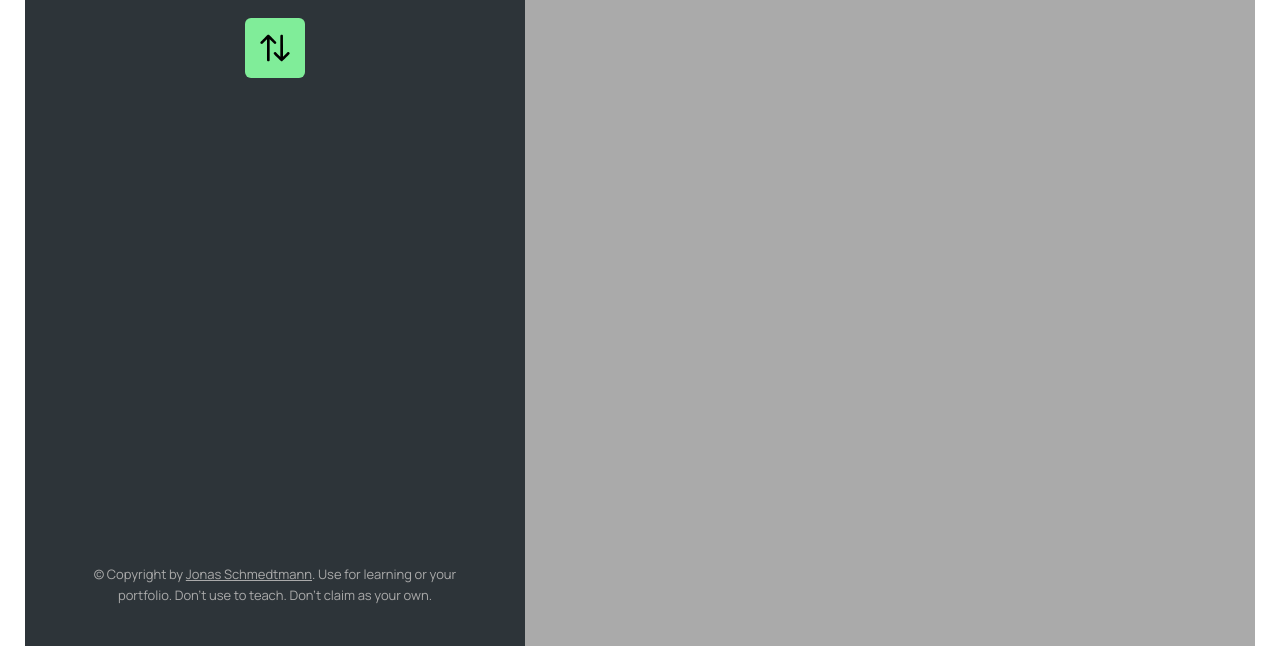
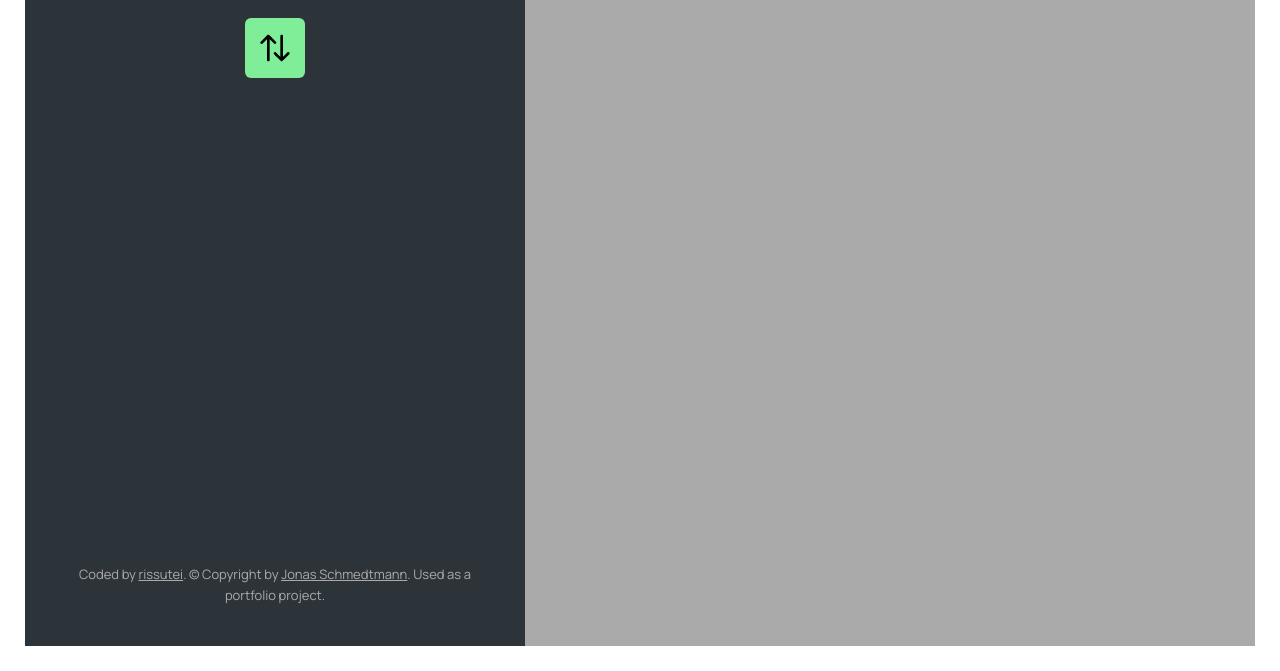
Before and after one commit to rissutei4/Mapwy, a plain HTML site: page index.html in a window 1280 px wide. Shown: the part 129-800 px from the top of the page. Drawn offline with nearby package versions, Linux system fonts and the light colour scheme.

Commit message:
changed the copyright

```diff
--- a/index.html
+++ b/index.html
@@ -83,65 +83,17 @@
             </div>
             <button class="form__btn">OK</button>
         </form>
-
-        <!-- <li class="workout workout--running" data-id="1234567890">
-          <h2 class="workout__title">Running on April 14</h2>
-          <div class="workout__details">
-            <span class="workout__icon">🏃‍♂️</span>
-            <span class="workout__value">5.2</span>
-            <span class="workout__unit">km</span>
-          </div>
-          <div class="workout__details">
-            <span class="workout__icon">⏱</span>
-            <span class="workout__value">24</span>
-            <span class="workout__unit">min</span>
-          </div>
-          <div class="workout__details">
-            <span class="workout__icon">⚡️</span>
-            <span class="workout__value">4.6</span>
-            <span class="workout__unit">min/km</span>
-          </div>
-          <div class="workout__details">
-            <span class="workout__icon">🦶🏼</span>
-            <span class="workout__value">178</span>
-            <span class="workout__unit">spm</span>
-          </div>
-        </li>
-
-        <li class="workout workout--cycling" data-id="1234567891">
-          <h2 class="workout__title">Cycling on April 5</h2>
-          <div class="workout__details">
-            <span class="workout__icon">🚴‍♀️</span>
-            <span class="workout__value">27</span>
-            <span class="workout__unit">km</span>
-          </div>
-          <div class="workout__details">
-            <span class="workout__icon">⏱</span>
-            <span class="workout__value">95</span>
-            <span class="workout__unit">min</span>
-          </div>
-          <div class="workout__details">
-            <span class="workout__icon">⚡️</span>
-            <span class="workout__value">16</span>
-            <span class="workout__unit">km/h</span>
-          </div>
-          <div class="workout__details">
-            <span class="workout__icon">⛰</span>
-            <span class="workout__value">223</span>
-            <span class="workout__unit">m</span>
-          </div>
-        </li> -->
     </ul>
 
     <p class="copyright">
+        Coded by <a class="twitter-link" target="_blank" href="https://github.com/rissutei4">rissutei</a>.
         &copy; Copyright by
         <a
                 class="twitter-link"
                 target="_blank"
                 href="https://twitter.com/jonasschmedtman"
         >Jonas Schmedtmann</a
-        >. Use for learning or your portfolio. Don't use to teach. Don't claim
-        as your own.
+        >. Used as a portfolio project.
     </p>
 </div>
 
```
